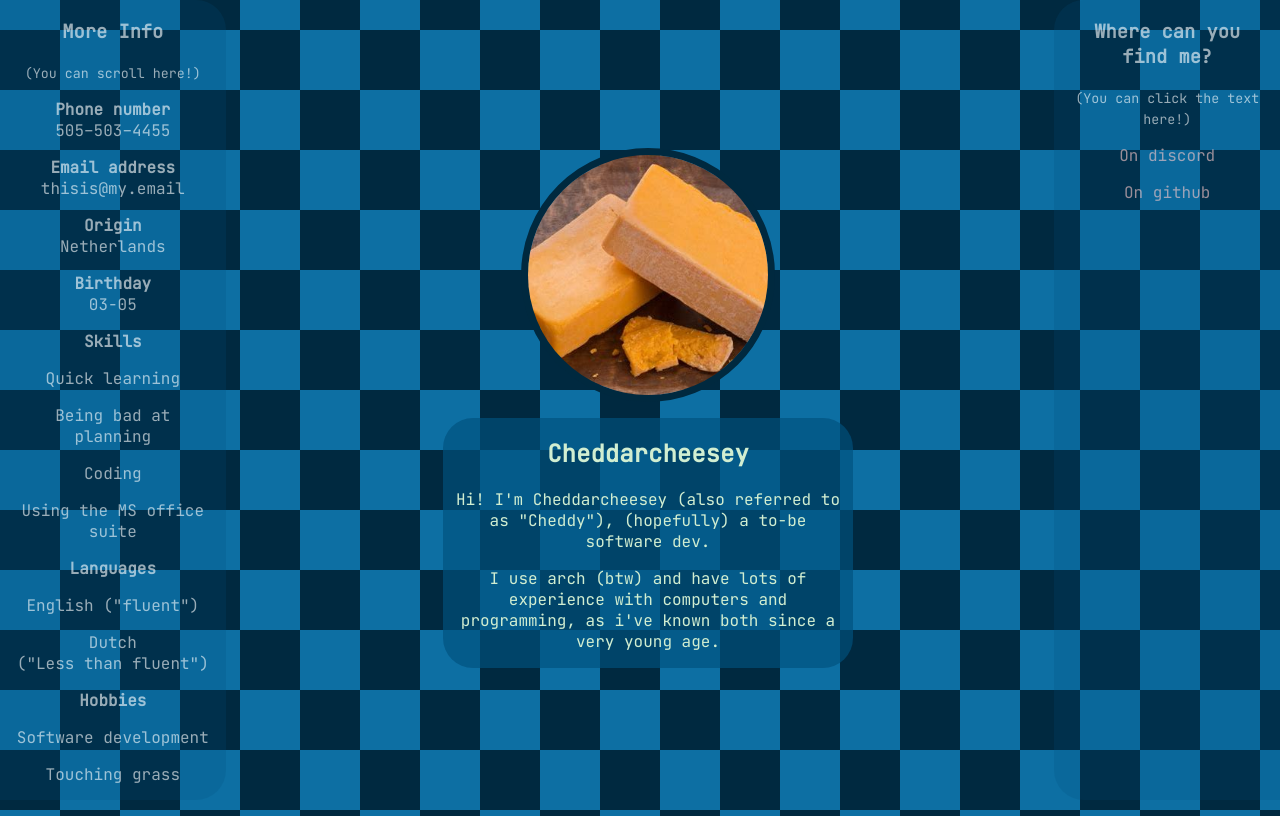
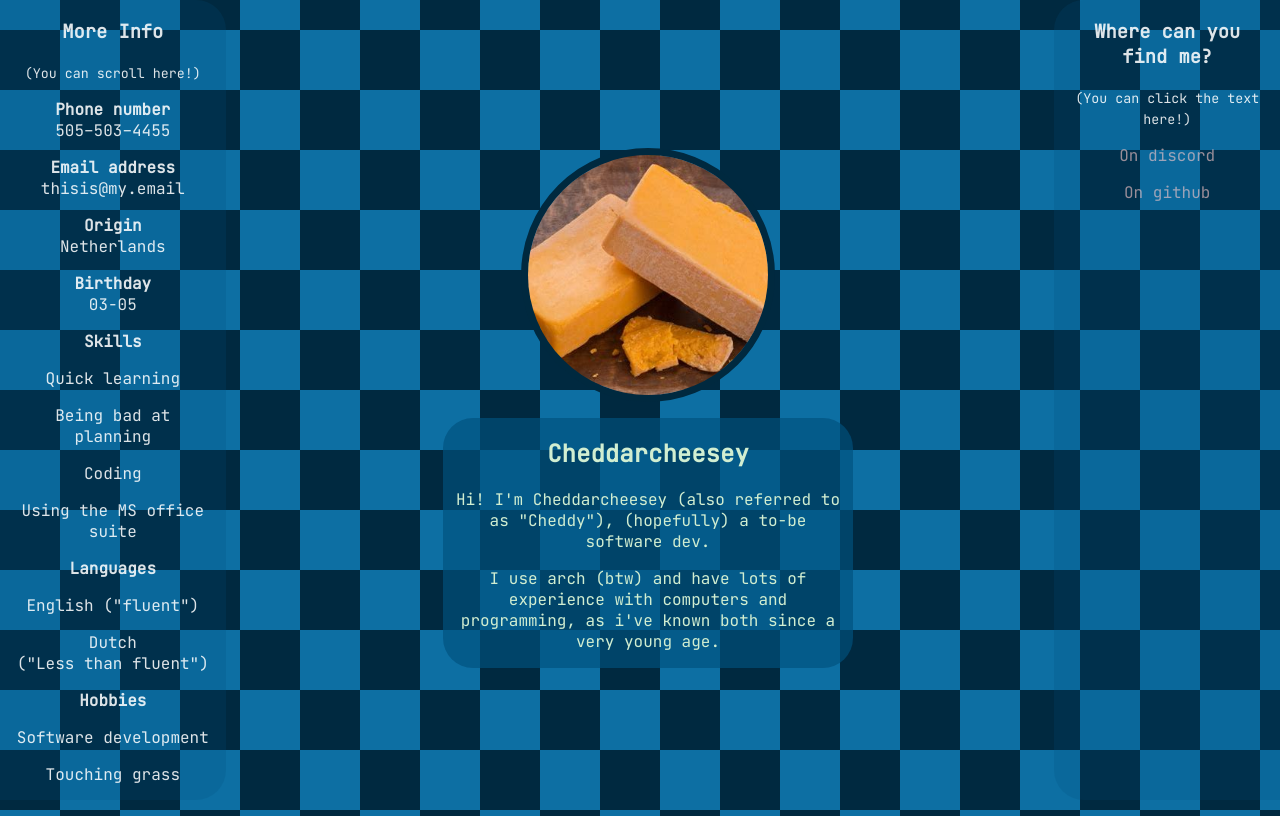
Before and after one commit to joeyjpg/projectportfolio, a plain HTML site: page index.html in a window 1280 px wide. Drawn offline with Linux system fonts and the light colour scheme.

Commit message:
Update index.html

```diff
--- a/index.html
+++ b/index.html
@@ -67,7 +67,7 @@
             height: 100%;
             background-color: #00527e33;
             text-align: center;
-            color: #ffffff99;
+            color: #ffffffdd;
             overflow-y: scroll;
             padding-left: 1vw;
             padding-right: 1vw;
@@ -82,7 +82,7 @@
             height: 100%;
             background-color: #00527e33;
             text-align: center;
-            color: #ffffff99;
+            color: #ffffffdd;
             overflow-y: scroll;
             padding-left: 1vw;
             padding-right: 1vw;
```
